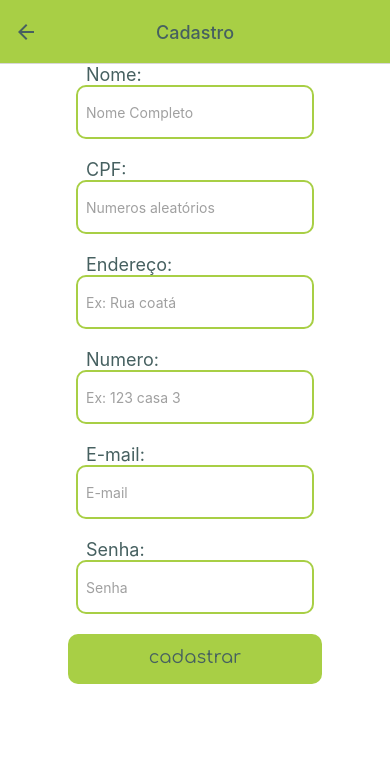
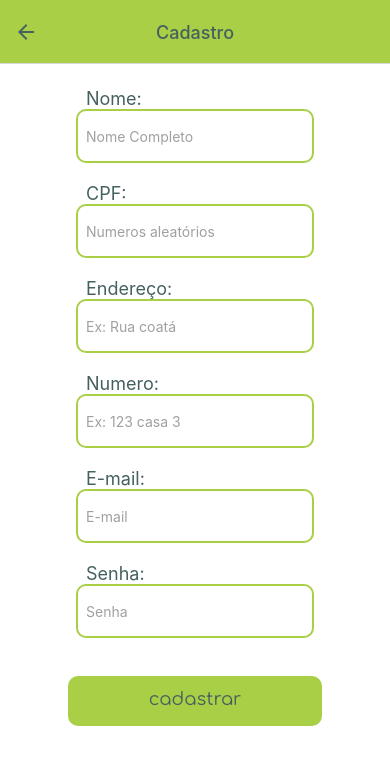
Before and after one commit to kaue-S/eco-food-app, a React Native app: screen /Cadastro in a window 390 px wide. Shown: the top 764 px of the page. Built offline with nearby package versions, Linux system fonts and the light colour scheme; no server answers.

Commit message:
feat: alterando estilos de margin dos botões

```diff
--- a/src/screens/CadastroUsuario.js
+++ b/src/screens/CadastroUsuario.js
@@ -184,6 +184,7 @@ const styles = StyleSheet.create({
   formulario: {
     gap: 20,
     alignItems: "center",
+    marginVertical: 24,
   },
 
   campoCadastro: {
@@ -219,6 +220,7 @@ const styles = StyleSheet.create({
     alignItems: "center",
     justifyContent: "center",
     backgroundColor: "#a8cf45",
+    marginVertical: 18,
   },
 
   textoBotao: {
--- a/src/screens/Inicial.js
+++ b/src/screens/Inicial.js
@@ -101,6 +101,7 @@ const styles = StyleSheet.create({
     justifyContent: "center",
     backgroundColor: "#eca457",
     marginBottom: 10,
+    marginBottom: 24,
   },
 
   textoBotao: {
```
